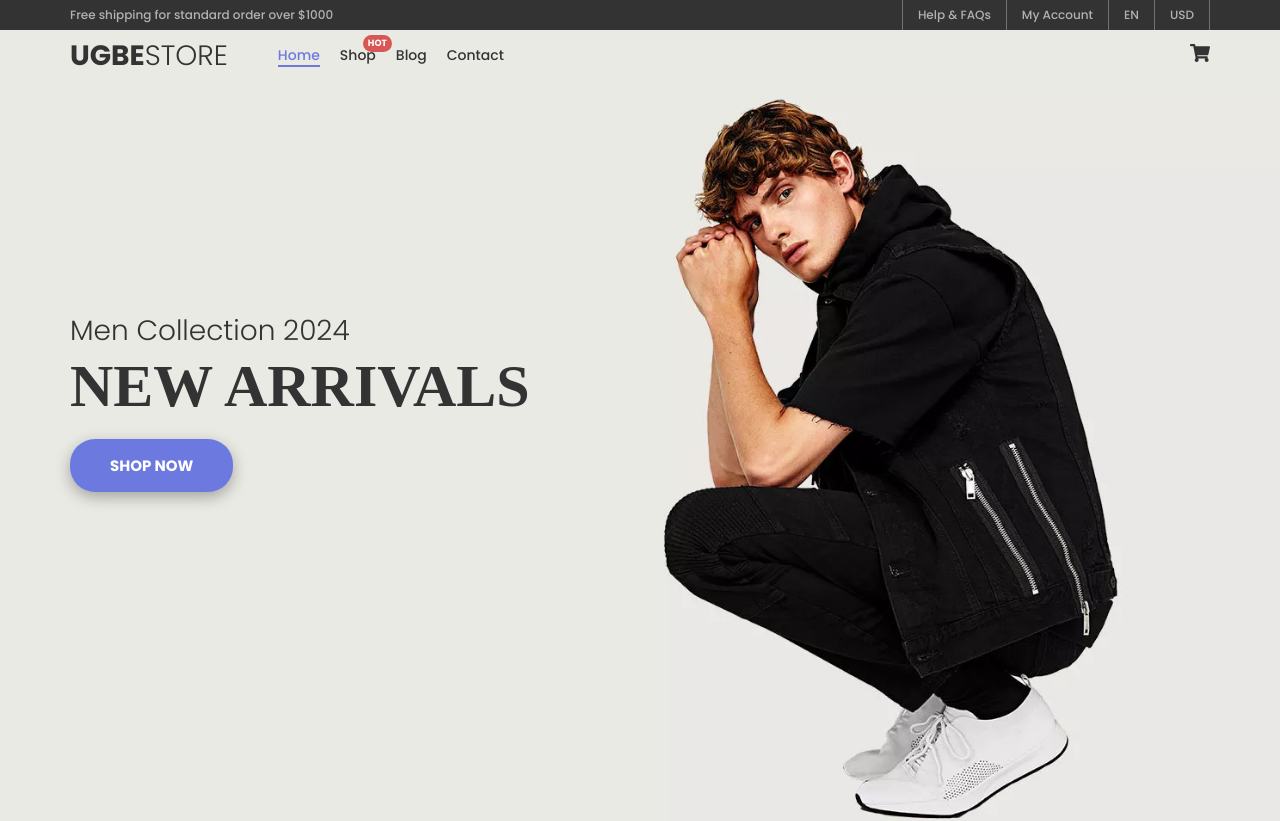
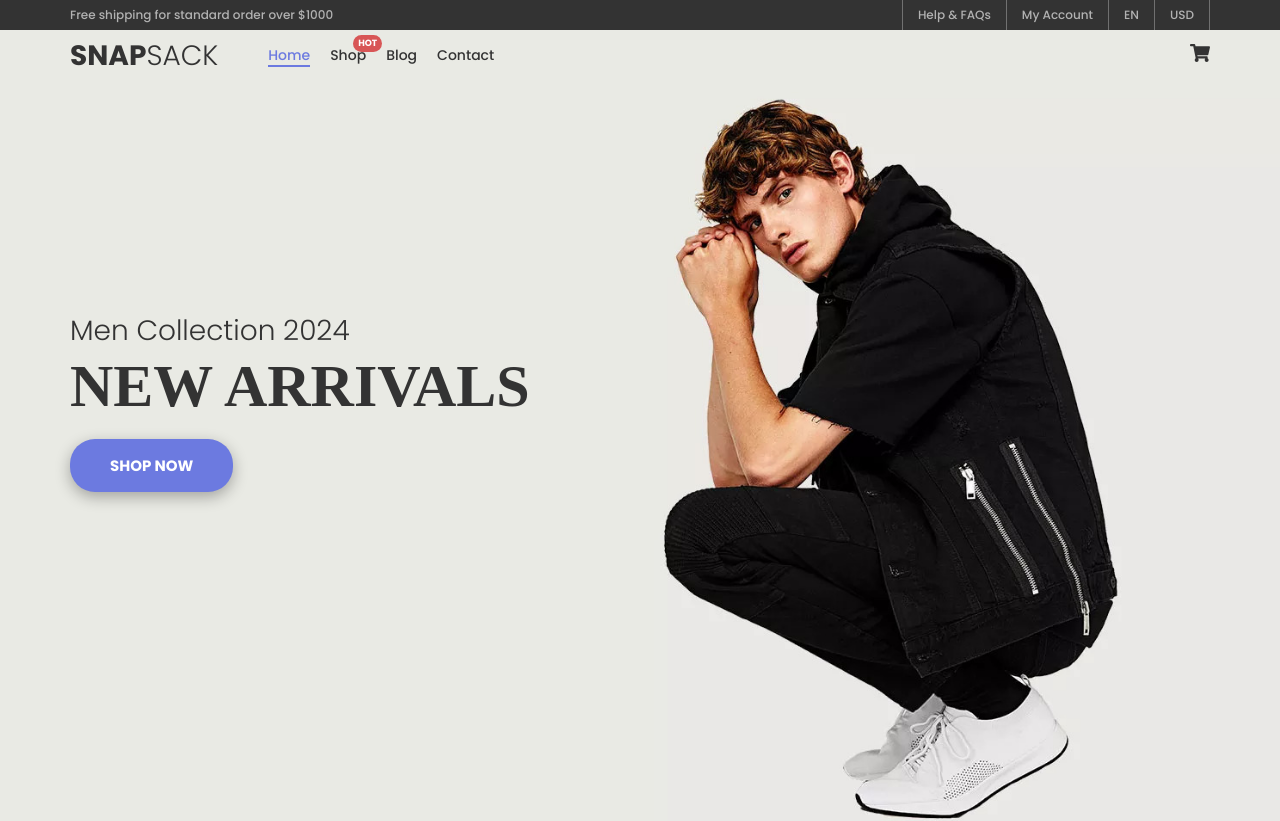
Before and after one commit to ugbeadie/react-ecommerce-app, a React (Create React App) app: page / in a window 1280 px wide. Shown: the top 821 px of the page. Built offline with nearby package versions, Linux system fonts and the light colour scheme; a web font is replaced by a local one.

Commit message:
minor update

```diff
--- a/src/components/Navbar.js
+++ b/src/components/Navbar.js
@@ -29,7 +29,7 @@ const Navbar = () => {
       </div>
       <div className="nav-left">
         <div className="logo">
-          ugbe<span>store</span>
+          snap<span>sack</span>
         </div>
         <ul className={nav ? "nav-menu active" : "nav-menu"}>
           <li
```
